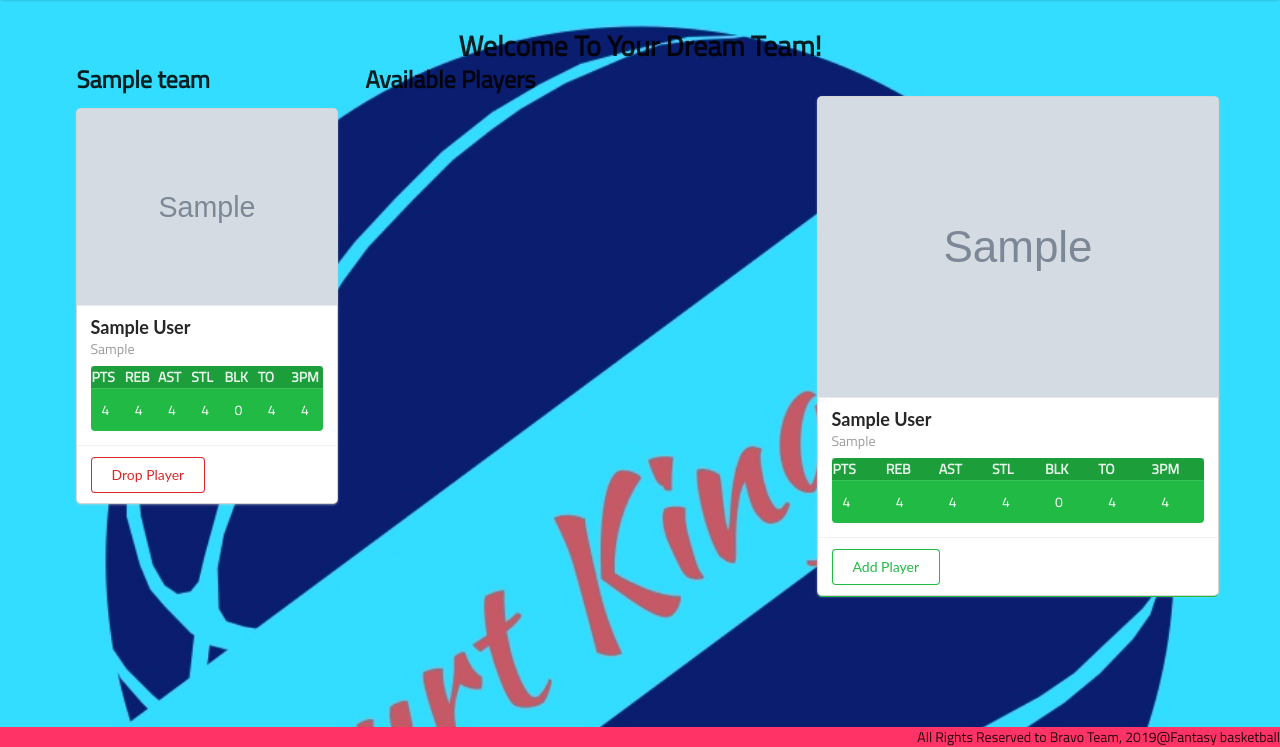
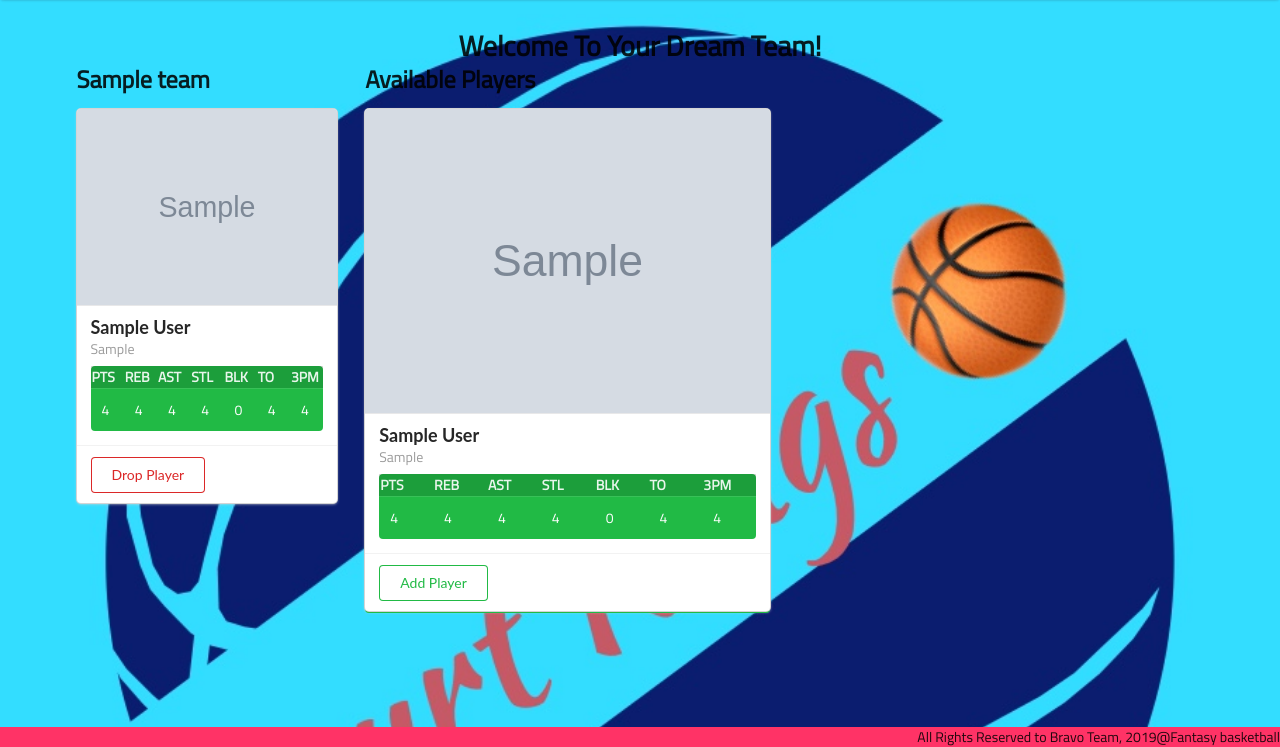
Before and after one commit to samiduara/courtkings, a Django app: page /dashboard/1/team_detail/ in a window 1280 px wide. Shown: the part 53-800 px from the top of the page. Run offline with Django 3.2, Linux system fonts and the light colour scheme; a user stored in the database is signed in; tables that the repository leaves empty hold one stand-in row (values such as "Sample post"); grey boxes marked "Sample" are stand-in pictures.

Commit message:
adds pics3

```diff
--- a/main_app/templates/dashboard/team_detail.html
+++ b/main_app/templates/dashboard/team_detail.html
@@ -58,7 +58,7 @@
                         <h2>Available Players</h2>
                         <div class="ui two cards">
                         {% if team_player_count <= 4 %}
-                        <div class="five wide column right floated">
+                       <!--  <div class="five wide column right floated"> -->
                             {% for player in players %}
                             {% if player.status == True %}
                             <div class='ui fluid green card'>
```
